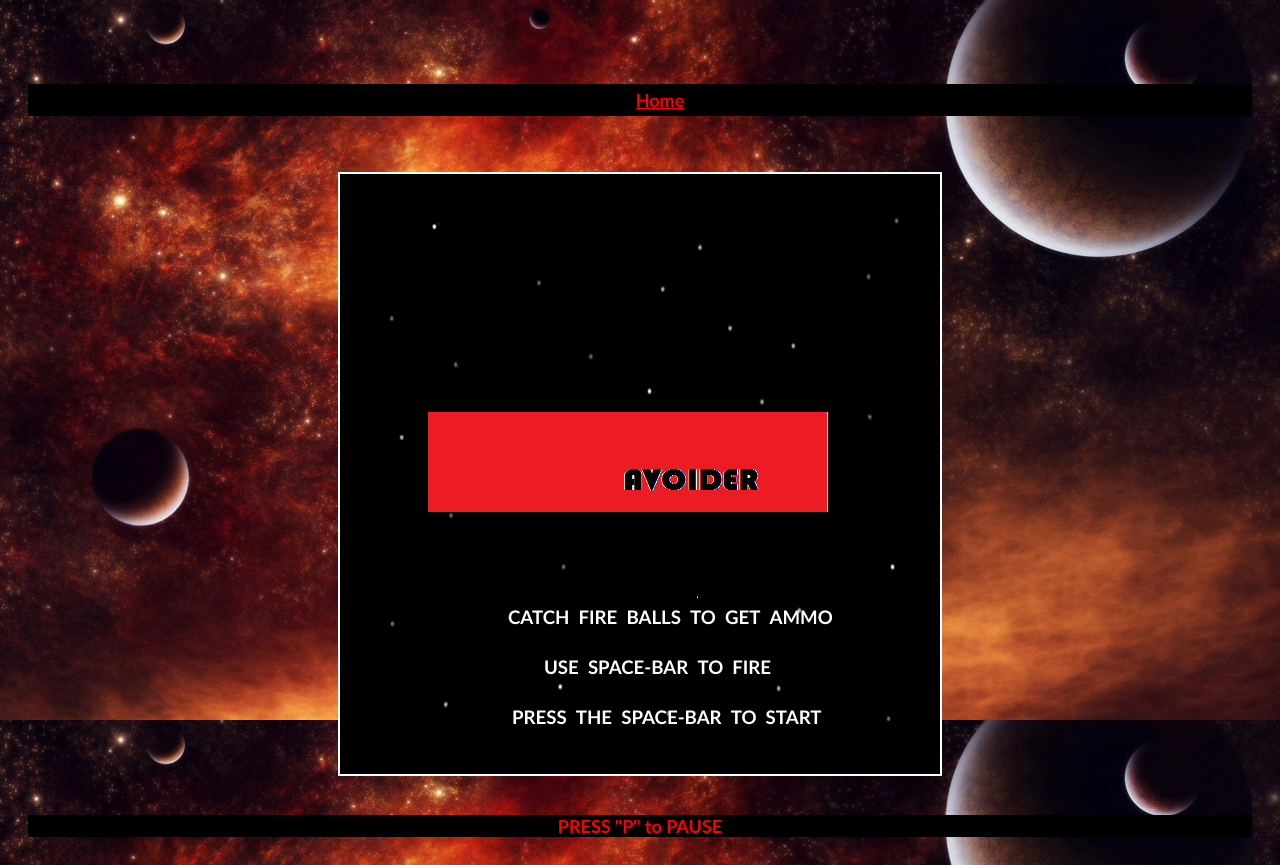
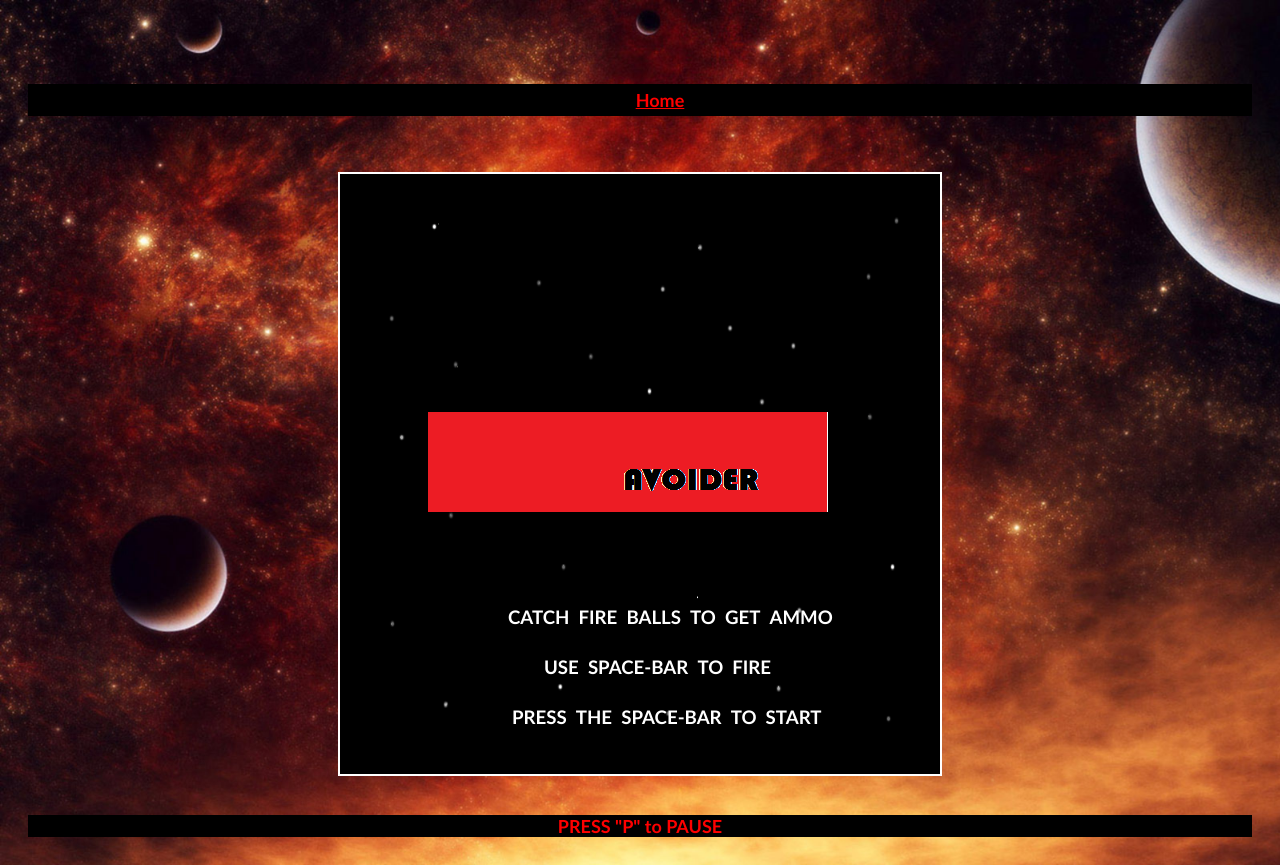
Before and after one commit to garysgray/Avoider-Game-HTML5, a plain HTML site: page index.html in a window 1280 px wide. Drawn offline with Linux system fonts and the light colour scheme.

Commit message:
fixed tiling background in css

```diff
--- a/css/style.css
+++ b/css/style.css
@@ -6,7 +6,8 @@ body
 	color: #575757;
 	font: 14px/21px Arial,Helvetica,sans-serif;
 	background-image:url(../img/space.jpg);
-	background-size: 100%;
+	background-size: cover;
+    background-repeat: no-repeat
 }
 
 a
```
